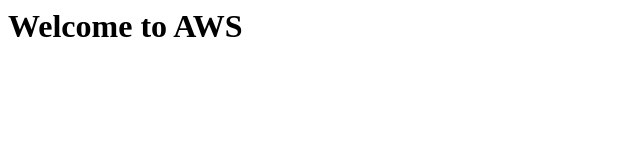
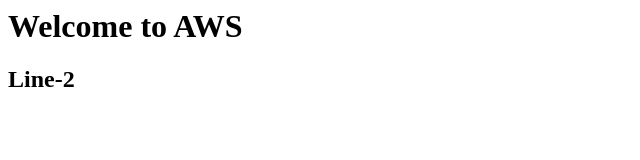
Before and after one commit to venkatgit7/testing, a plain HTML site: page index.html in a window 1280 px wide. Shown: the full height of the page, 0-640 px from the left. Drawn offline with Linux system fonts and the light colour scheme.

Commit message:
line2 added in index

```diff
--- a/index.html
+++ b/index.html
@@ -1,3 +1,4 @@
 <html>
 	<h1>Welcome to AWS </h1>
+	<h2>Line-2</h2>
 </html>
```
